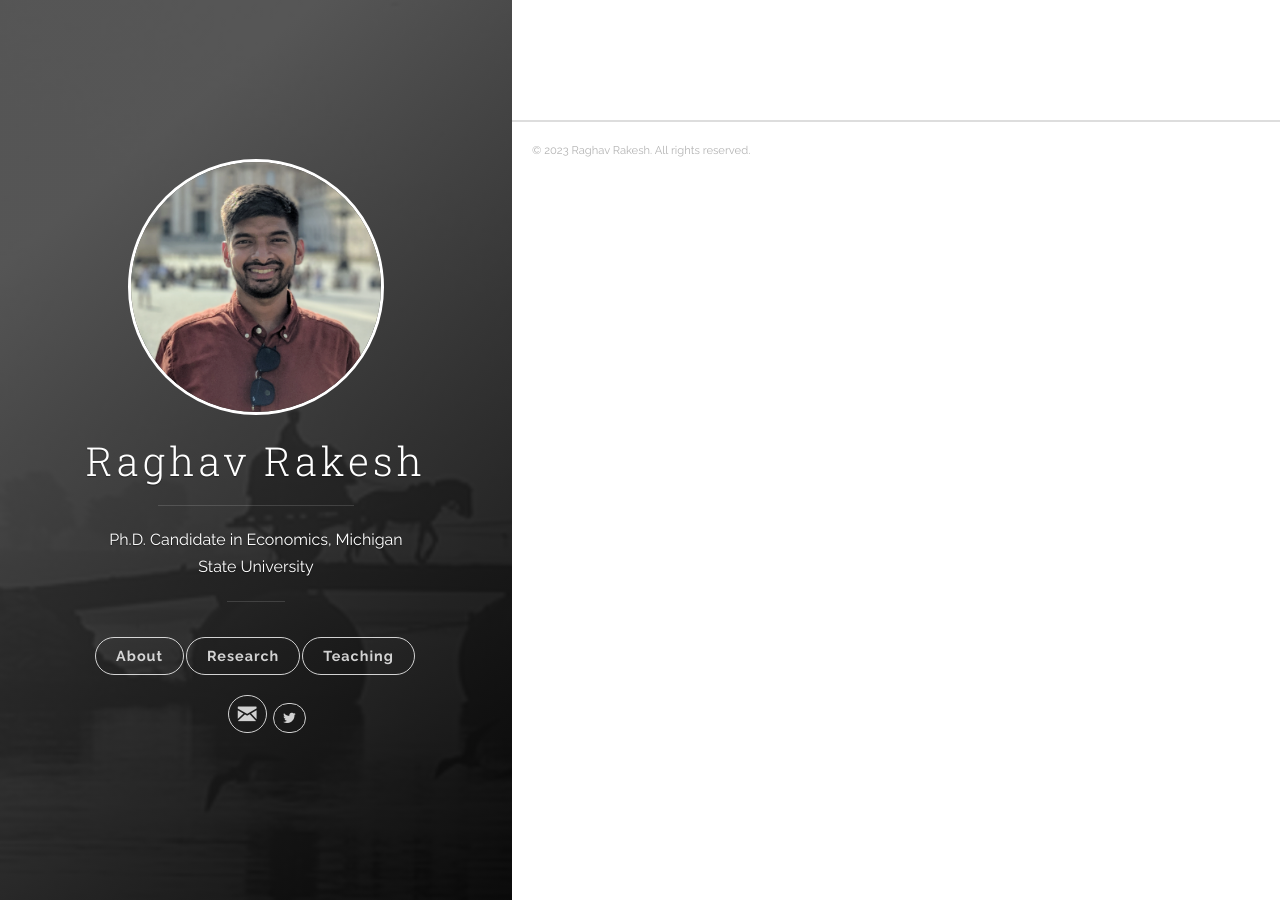
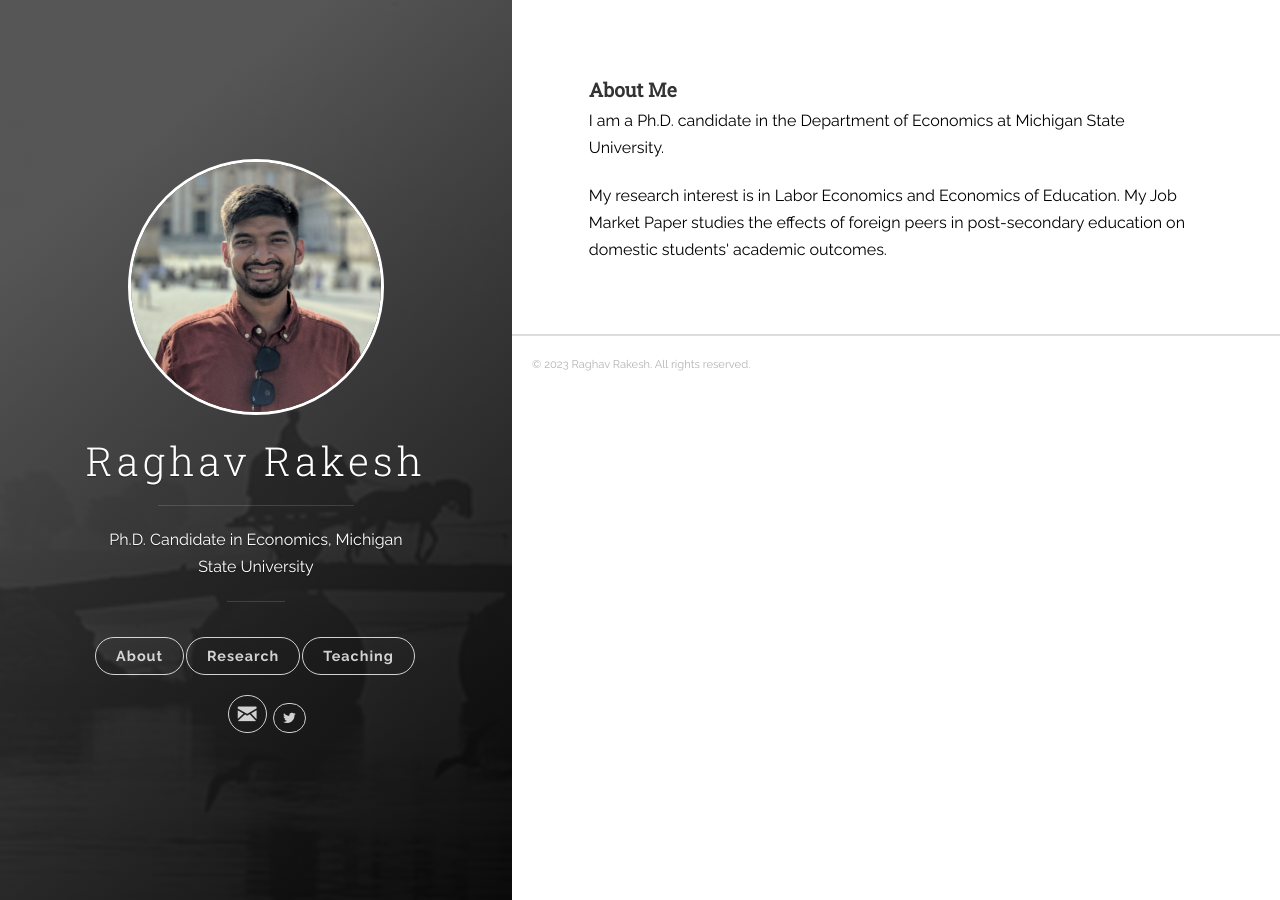
Before and after one commit to raghavrakesh/raghavrakesh.github.io, a Jekyll site: the page built from _posts/2018-06-14-about.markdown, in a window 1280 px wide. Built offline with Jekyll 4.4.1, drawn with Linux system fonts in a browser that asks for light colours; part of the change alters nothing that is shown.

Commit message:
Update 2018-06-14-about.markdown

```diff
--- a/_posts/2018-06-14-about.markdown
+++ b/_posts/2018-06-14-about.markdown
@@ -4,14 +4,15 @@ categories: [jekyll]
 tags: [jekyll]
 ---
 
-<!--
+
 <h4 style="margin-top:30px;" id="working-papers"><strong>About Me</strong></h4>
 
 <p><font color="#000000">I am a Ph.D. candidate in the Department of Economics at Michigan State University.</font></p>
 
-<p><font color="#000000"> My research interest is in Labor Economics and Development Economics, with a specific focus on Education and Female Labor Supply. My Job Market Paper studies the role of disruptive peer effects at disciplinary alternative schools in Texas on subsequent disciplinary outcomes, educational attainment, and long-run labor market outcomes of students placed at these schools. </font></p>
 
+<p><font color="#000000"> My research interest is in Labor Economics and Economics of Education. My Job Market Paper studies the effects of foreign peers in post-secondary education on domestic students' academic outcomes. </font></p>
 
+<!--
 <p style="color:#000000;">For more information, please see my <a href="{{ site.baseurl }}/files/CV_Anjali_P_Verma.pdf"><b><font face="Arial" color="#C35900">CV </font></b></a> or contact me at  <a href="mailto:{{ site.author.email }}" title="Email {{ site.author.email }}" target="_blank"><b><font face="Arial" color="#C35900">anjali.priya@utexas.edu</font></b></a>.</p>
 
 
```
